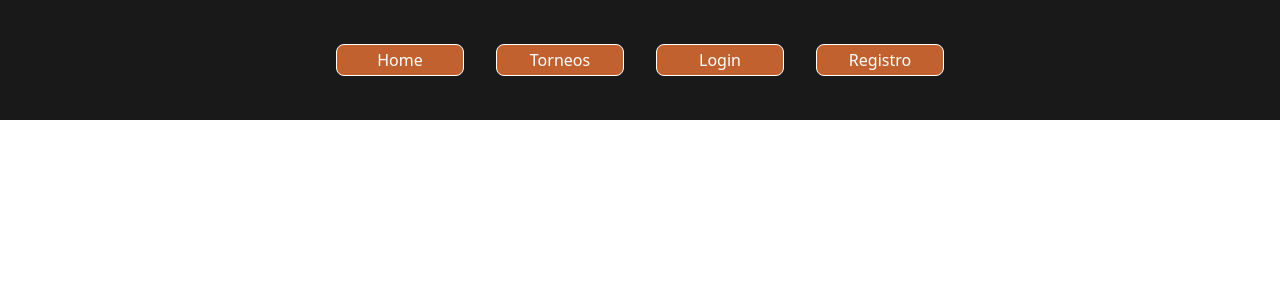
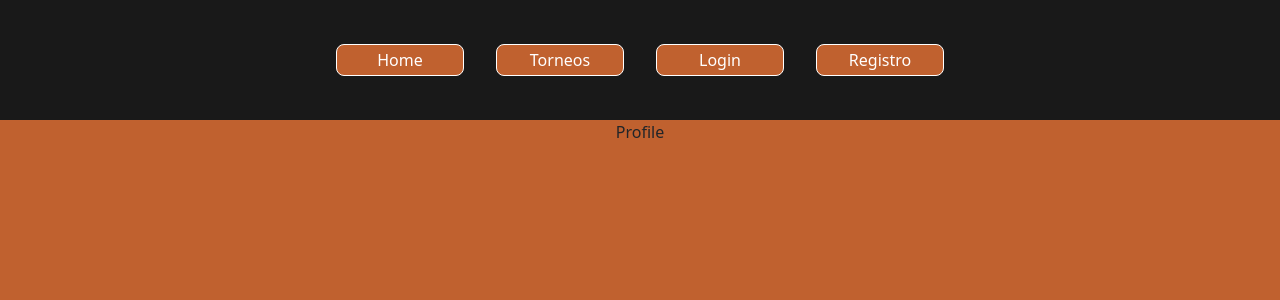
Before and after one commit to rgolfe81/Frontend-React-TopTenisValencia, a React (Vite) app: page /profile in a window 1280 px wide. Shown: the top 300 px of the page. Built offline with nearby package versions, Linux system fonts and the light colour scheme.

Commit message:
feat: function logout and profile route in conditional with token exist

```diff
--- a/src/common/Header/Header.jsx
+++ b/src/common/Header/Header.jsx
@@ -1,16 +1,44 @@
-import React from 'react'
-import "./Header.css"
+import React from "react";
+import "./Header.css";
 import { Navigator } from "../Navigator/Navigator";
+import { FaUser } from "react-icons/fa";
+import { useNavigate } from "react-router-dom";
+import { useDispatch, useSelector } from "react-redux";
+import { userData, userout } from "../../pages/userSlice";
 
 export const Header = () => {
+  const dispatch = useDispatch();
+  const credentialsRdx = useSelector(userData);
+  const navigate = useNavigate();
+
+  const logoutFunction = () => {
+    dispatch(userout({ credentials: {} }));
+    navigate("/");
+  };
 
   return (
-    <div className='headerDesign'>
+    <div className="headerDesign">
       <Navigator ruta={"Home"} destino={"/"} />
       <Navigator ruta={"Torneos"} destino={"/tournaments"} />
-      <Navigator ruta={"Login"} destino={"/login"} />
-      <Navigator ruta={"Registro"} destino={"/register"} />
-
+      {!credentialsRdx.credentials.token ? (
+        <>
+          <Navigator ruta={"Login"} destino={"/login"} />
+          <Navigator ruta={"Registro"} destino={"/register"} />
+        </>
+      ) : (
+        <>
+          <Navigator ruta={"Perfil"} destino={"/profile"} />
+          <div className="navigatorDesign" onClick={() => logoutFunction()}>Logout</div>
+          <div>
+            {credentialsRdx.credentials.token ? (
+              <div>
+                <FaUser className="text-white fs-5" />{" "}
+                {credentialsRdx.credentials.fullUser.name}
+              </div>
+            ) : null}
+          </div>
+        </>
+      )}
     </div>
-  )
-}
+  );
+};
--- a/src/pages/Body/Body.jsx
+++ b/src/pages/Body/Body.jsx
@@ -4,6 +4,7 @@ import { Home } from "../Home/Home";
 import { Login } from "../Login/Login";
 import { Register } from "../Register/Register";
 import { Tournaments } from "../Tournaments/Tournaments";
+import { Profile } from "../Profile/Profile";
 
 export const Body = () => {
   return (
@@ -13,6 +14,7 @@ export const Body = () => {
         <Route path="/login" element={<Login />} />
         <Route path="/register" element={<Register />} />
         <Route path="/tournaments" element={<Tournaments />} />
+        <Route path="/profile" element={<Profile />} />
       </Routes>
     </>
   );
--- a/src/pages/Profile/Profile.css
+++ b/src/pages/Profile/Profile.css
@@ -0,0 +1,9 @@
+.profileDesign {
+    min-height: 85vh;
+    max-width: 100vw;
+    background-color: rgb(192, 97, 47);
+    display: flex;
+    flex-direction: column;
+    justify-content: start;
+    align-items: center;
+  }
--- a/src/pages/Profile/Profile.jsx
+++ b/src/pages/Profile/Profile.jsx
@@ -0,0 +1,9 @@
+import React from 'react'
+import "./Profile.css"
+
+export const Profile = () => {
+  return (
+    <div className='profileDesign'>Profile
+    </div>
+  )
+}
```
Also changed, not shown: src/common/Header/Header.css (line endings or trailing spaces).
